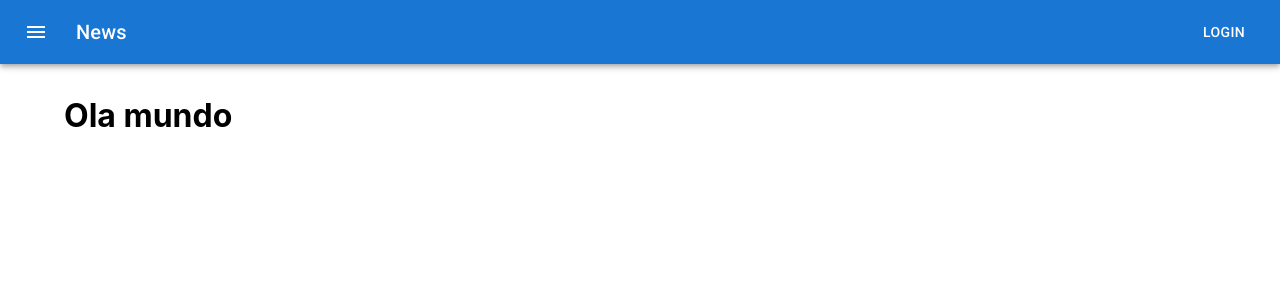
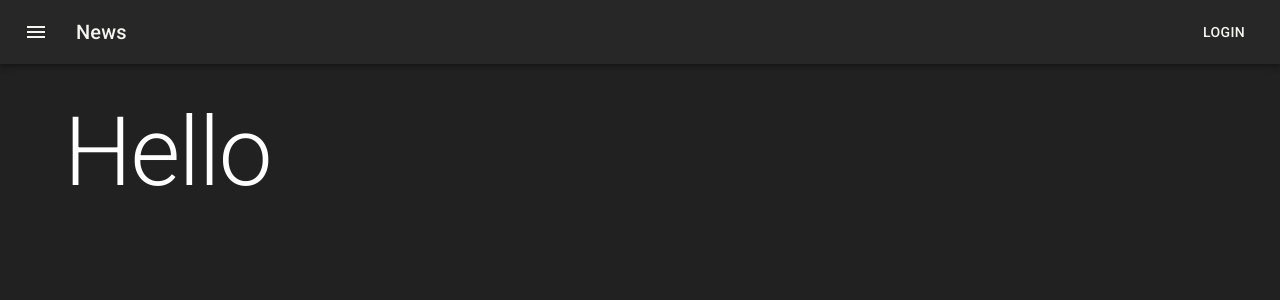
Before and after one commit to WagnerReis/CodeFlix, a React (Create React App) app: page / in a window 1280 px wide. Shown: the top 300 px of the page. Built offline with nearby package versions, Linux system fonts and the light colour scheme.

Commit message:
Criando tema e adicionando rotas

```diff
--- a/package.json
+++ b/package.json
@@ -18,6 +18,7 @@
     "react": "^18.2.0",
     "react-dom": "^18.2.0",
     "react-redux": "^8.1.0",
+    "react-router-dom": "6",
     "react-scripts": "5.0.1",
     "typescript": "^4.9.5",
     "web-vitals": "^2.1.4"
--- a/src/App.tsx
+++ b/src/App.tsx
@@ -1,24 +1,35 @@
 import * as React from "react";
-import Button from "@mui/material/Button";
-import { Box, ThemeProvider, createTheme } from "@mui/material";
+import { Box, ThemeProvider, Typography } from "@mui/material";
 import { Header } from "./components/Header";
 import { Layout } from "./components/Layout";
+import { appTheme } from "./config/theme";
+import { Route, Routes } from "react-router-dom";
 
-const theme = createTheme({});
+const Home = () => {
+  return (
+    <Box>
+      <Typography variant="h1" component="h1">
+        Hello
+      </Typography>
+    </Box>
+  );
+};
 
 export default function App() {
   return (
-    <ThemeProvider theme={theme}>
+    <ThemeProvider theme={appTheme}>
       <Box
         component="main"
         sx={{
           height: "100vh",
-          // backgroundColor: "#000",
+          backgroundColor: (theme) => theme.palette.grey[900],
         }}
       >
         <Header />
         <Layout>
-          <h1>Ola mundo</h1>
+          <Routes>
+            <Route path="/" element={<Home />} />
+          </Routes>
         </Layout>
       </Box>
     </ThemeProvider>
--- a/src/components/Layout.tsx
+++ b/src/components/Layout.tsx
@@ -4,7 +4,14 @@
 export function Layout({ children }: { children: React.ReactNode }) {
   return (
     <Box>
-      <Container maxWidth="lg" sx={{ mt: 4, mb: 4, bg: "white" }}>
+      <Container
+        maxWidth="lg"
+        sx={{
+          color: "white",
+          mt: 4,
+          mb: 4,
+        }}
+      >
         {children}
       </Container>
     </Box>
--- /dev/null
+++ b/src/config/theme.ts
@@ -0,0 +1,10 @@
+import { createTheme } from "@mui/material";
+
+export const appTheme = createTheme({
+  palette: {
+    mode: 'dark',
+    primary: { main: '#f5f5f1' },
+    secondary: { main: '#E50914' },
+    text: { primary: '#f5f5f1' },
+  }
+})
--- a/src/index.tsx
+++ b/src/index.tsx
@@ -1,19 +1,22 @@
-import React from 'react';
-import { createRoot } from 'react-dom/client';
-import { Provider } from 'react-redux';
-import { store } from './app/store';
-import App from './App';
-import reportWebVitals from './reportWebVitals';
-import './index.css';
+import React from "react";
+import { BrowserRouter } from "react-router-dom";
+import { createRoot } from "react-dom/client";
+import { Provider } from "react-redux";
+import { store } from "./app/store";
+import App from "./App";
+import reportWebVitals from "./reportWebVitals";
+import "./index.css";
 
-const container = document.getElementById('root')!;
+const container = document.getElementById("root")!;
 const root = createRoot(container);
 
 root.render(
   <React.StrictMode>
-    <Provider store={store}>
-      <App />
-    </Provider>
+    <BrowserRouter>
+      <Provider store={store}>
+        <App />
+      </Provider>
+    </BrowserRouter>
   </React.StrictMode>
 );
 
```
Also changed, not shown: 1 other file (tests, documents, lock files or other folders).
